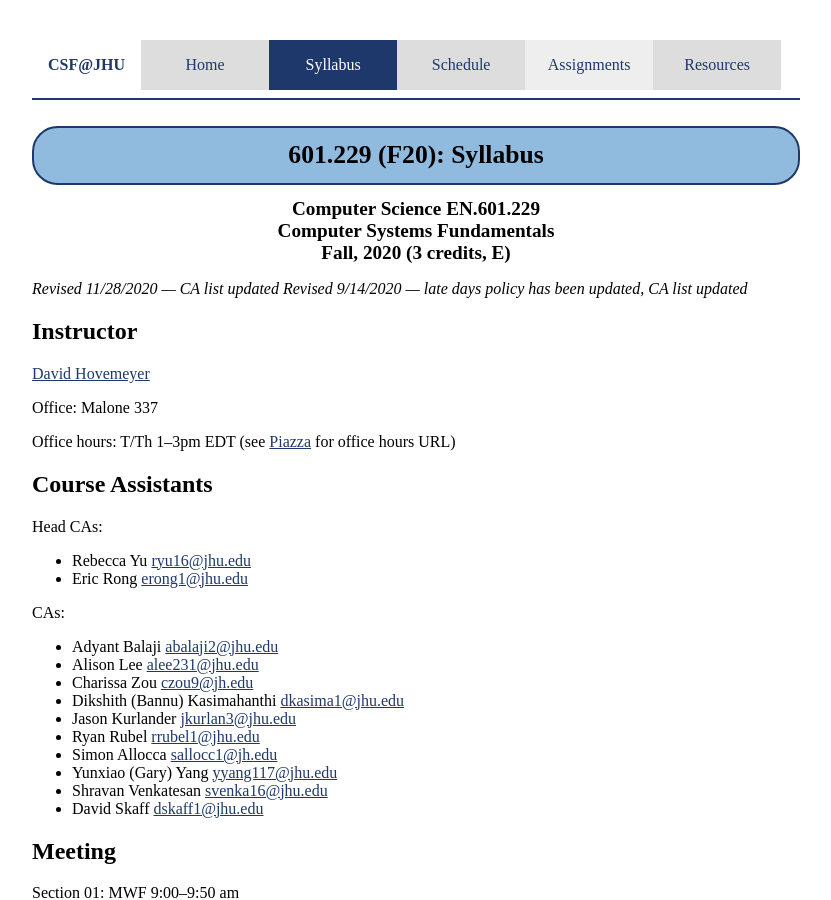
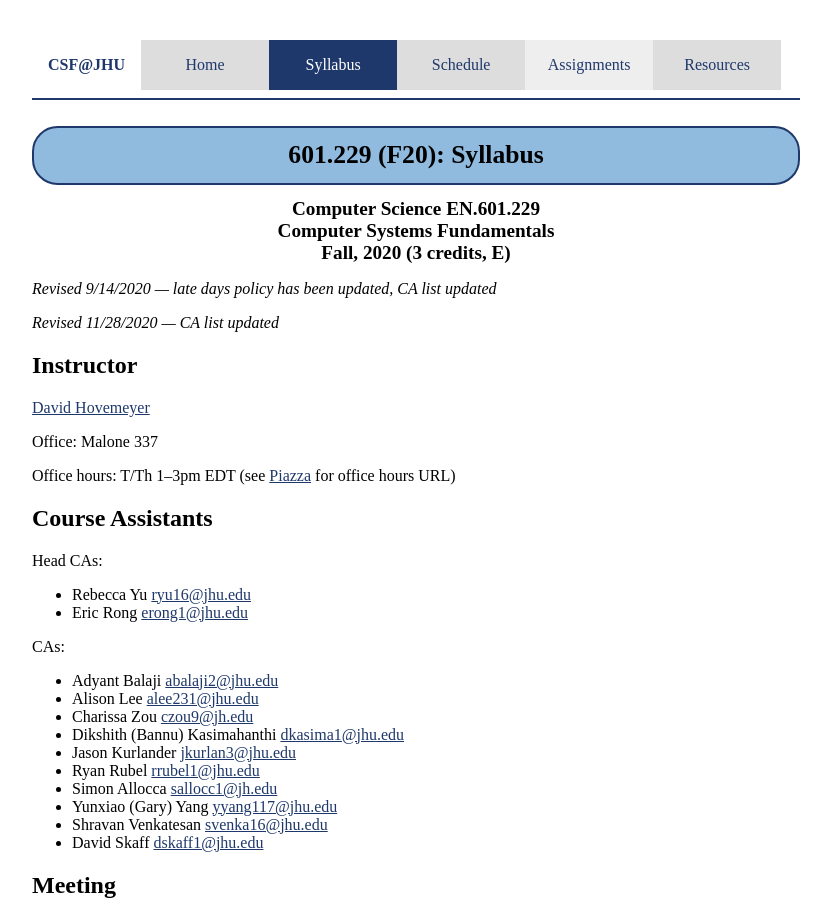
Before and after one commit to jhucsf/fall2020, a Jekyll site: the page built from syllabus.md, in a window 1280 px wide and 900 px high. Shown: the whole window, without its empty margins (224-1055 px from the left). Built offline with Jekyll 4.4.1, drawn with Linux system fonts in a browser that asks for light colours.

Commit message:
minor formatting fix

```diff
--- a/syllabus.md
+++ b/syllabus.md
@@ -10,8 +10,9 @@ category: "syllabus"
   <b>Fall, 2020 (3 credits, E)</b><br>
 </div>
 
+*Revised 9/14/2020 — late days policy has been updated, CA list updated*
+
 *Revised 11/28/2020 — CA list updated*
-*Revised 9/14/2020 — late days policy has been updated, CA list updated*
 
 ## Instructor
 
```
